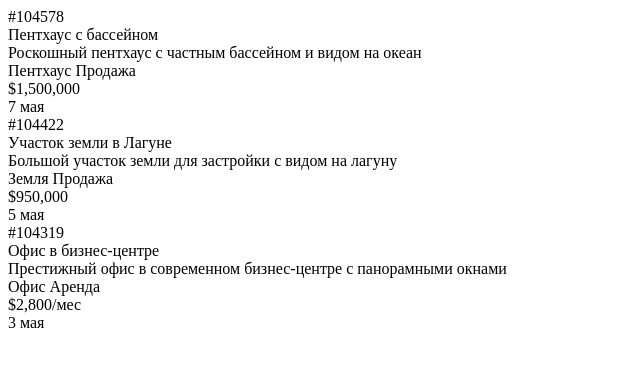
After one commit to azrailbeat/crystalbay, a Flask app: template templates/negotiation_cards.html in a window 1280 px wide. The commit adds this page. Shown: the top 367 px of the page, without its empty margins (0-640 px from the left). Run offline with Flask 3, Linux system fonts and the light colour scheme; the template is opened without the code that fills it, so the values that code supplies are empty.

Commit message:
Display real estate leads on the new leads board and track negotiations
Adds new lead cards to the "В работе" column and creates negotiation_cards.html.

Replit-Commit-Author: Agent
Replit-Commit-Session-Id: cb882e3e-9fe5-48d8-b76d-615bfec02ed5
Replit-Commit-Screenshot-Url: https://storage.googleapis.com/screenshot-production-us-central1/032c9b0c-f330-4a4a-9015-086d560fea64/aaaece44-d682-44dc-b28d-35da78d2d8e6.jpg

```diff
--- /dev/null
+++ b/templates/negotiation_cards.html
@@ -0,0 +1,41 @@
+<div class="lead-card" data-lead-id="11">
+    <div class="lead-number">#104578</div>
+    <div class="lead-name">Пентхаус с бассейном</div>
+    <div class="lead-details">Роскошный пентхаус с частным бассейном и видом на океан</div>
+    <div class="lead-tags">
+        <span class="lead-tag">Пентхаус</span>
+        <span class="lead-tag">Продажа</span>
+    </div>
+    <div class="lead-meta">
+        <div class="lead-price">$1,500,000</div>
+        <div class="lead-date">7 мая</div>
+    </div>
+</div>
+
+<div class="lead-card" data-lead-id="12">
+    <div class="lead-number">#104422</div>
+    <div class="lead-name">Участок земли в Лагуне</div>
+    <div class="lead-details">Большой участок земли для застройки с видом на лагуну</div>
+    <div class="lead-tags">
+        <span class="lead-tag">Земля</span>
+        <span class="lead-tag">Продажа</span>
+    </div>
+    <div class="lead-meta">
+        <div class="lead-price">$950,000</div>
+        <div class="lead-date">5 мая</div>
+    </div>
+</div>
+
+<div class="lead-card" data-lead-id="13">
+    <div class="lead-number">#104319</div>
+    <div class="lead-name">Офис в бизнес-центре</div>
+    <div class="lead-details">Престижный офис в современном бизнес-центре с панорамными окнами</div>
+    <div class="lead-tags">
+        <span class="lead-tag">Офис</span>
+        <span class="lead-tag">Аренда</span>
+    </div>
+    <div class="lead-meta">
+        <div class="lead-price">$2,800/мес</div>
+        <div class="lead-date">3 мая</div>
+    </div>
+</div>
```
Also changed, not shown: templates/new_leads.html (+44 -4 lines).
